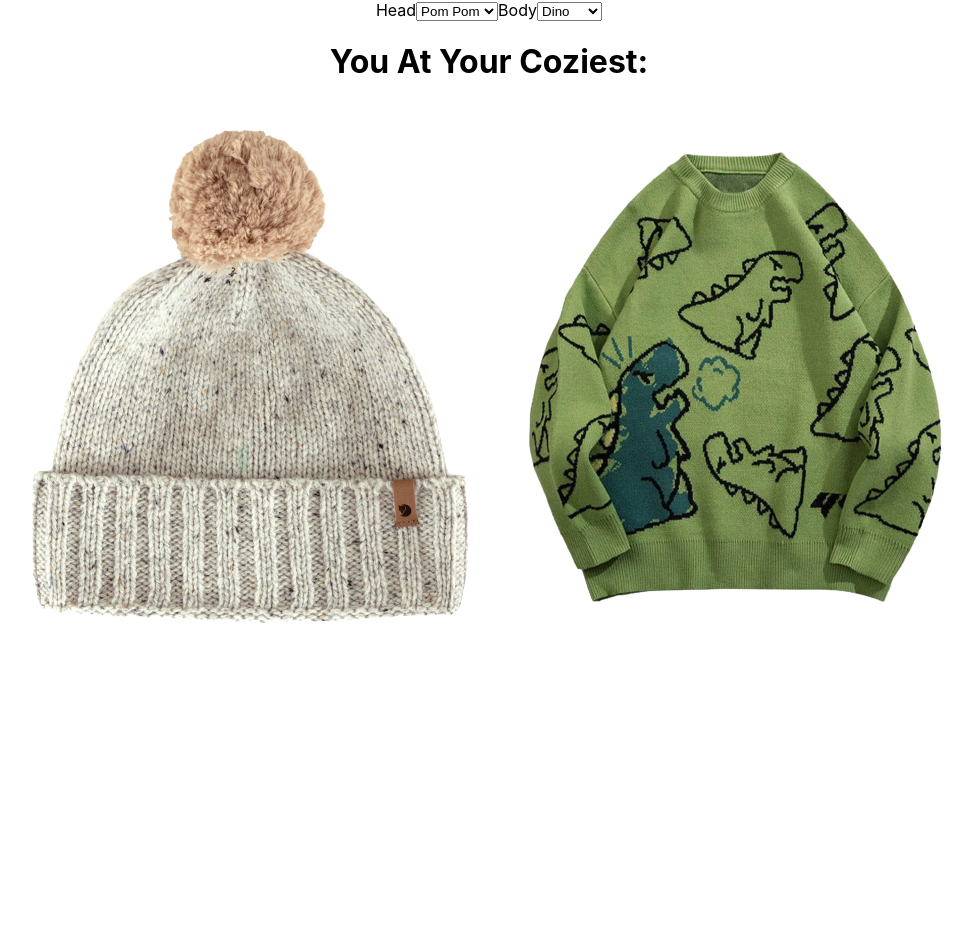
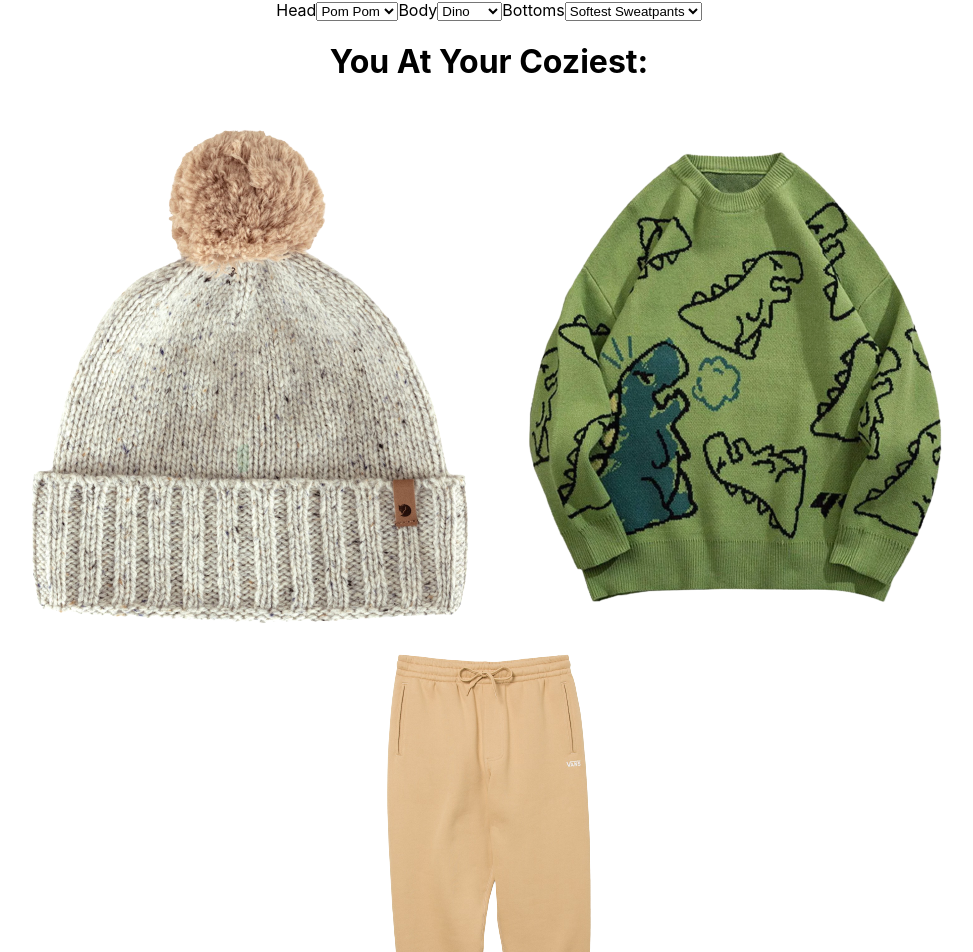
Before and after one commit to Allison-Ause/react-character-builder, a React (Create React App) app: page / in a window 1280 px wide. Shown: the top 952 px of the page, without its empty margins (151-1124 px from the left). Before the commit the page ends 800 px from the top, so only its background shows below. Built offline with nearby package versions, Linux system fonts and the light colour scheme.

Commit message:
added state and display for bottoms image, updating state accordingly

```diff
--- a/src/components/Character/Character.js
+++ b/src/components/Character/Character.js
@@ -1,10 +1,11 @@
-export default function Character({ head, body }) {
+export default function Character({ head, body, bottoms }) {
   return (
     <div className="character">
       <h1>You At Your Coziest:</h1>
       <div className="images">
         <img src={`${process.env.PUBLIC_URL}/${head}.png`} />
         <img src={`${process.env.PUBLIC_URL}/${body}.png`} />
+        <img src={`${process.env.PUBLIC_URL}/${bottoms}.png`} />
       </div>
     </div>
   );
--- a/src/components/Controls/Controls.js
+++ b/src/components/Controls/Controls.js
@@ -1,4 +1,4 @@
-export default function Controls({ head, setHead, body, setBody }) {
+export default function Controls({ head, setHead, body, setBody, bottoms, setBottoms }) {
   return (
     <div className="controls">
       <label>Head</label>
@@ -19,13 +19,15 @@ export default function Controls({ head, setHead, body, setBody }) {
         <option value="hoodie-body">Hoodie</option>
         <option value="kitty-body">Kitty</option>
       </select>
-      {/* <label>Bottoms</label>
-      <select>
-        <option>Sweatpants</option>
-        <option>Shorts</option>
-        <option>Comfy Jeans</option>
-        <option>Skirt</option>
-      </select> */}
+      <label>Bottoms</label>
+      <select value={bottoms} onChange={(e) => setBottoms(e.target.value)}>
+        <option default value="sweatpants-bottoms">
+          Softest Sweatpants
+        </option>
+        <option value="shorts-bottoms">Sleep Shorts</option>
+        <option value="jeans-bottoms">Comfy Jeans</option>
+        <option value="skirt-bottoms">Flowy Skirt</option>
+      </select>
     </div>
   );
 }
--- a/src/components/Main/Main.js
+++ b/src/components/Main/Main.js
@@ -8,12 +8,20 @@ import Character from '../Character/Character';
 export default function Main() {
   const [head, setHead] = useState('pompom-head');
   const [body, setBody] = useState('dino-body');
+  const [bottoms, setBottoms] = useState('sweatpants-bottoms');
   return (
     <div>
-      <Controls head={head} setHead={setHead} body={body} setBody={setBody} />
+      <Controls
+        head={head}
+        setHead={setHead}
+        body={body}
+        setBody={setBody}
+        bottoms={bottoms}
+        setBottoms={setBottoms}
+      />
       {/* <Catchphrase /> */}
       {/* <Display /> */}
-      <Character head={head} body={body} />
+      <Character head={head} body={body} bottoms={bottoms} />
     </div>
   );
 }
```
